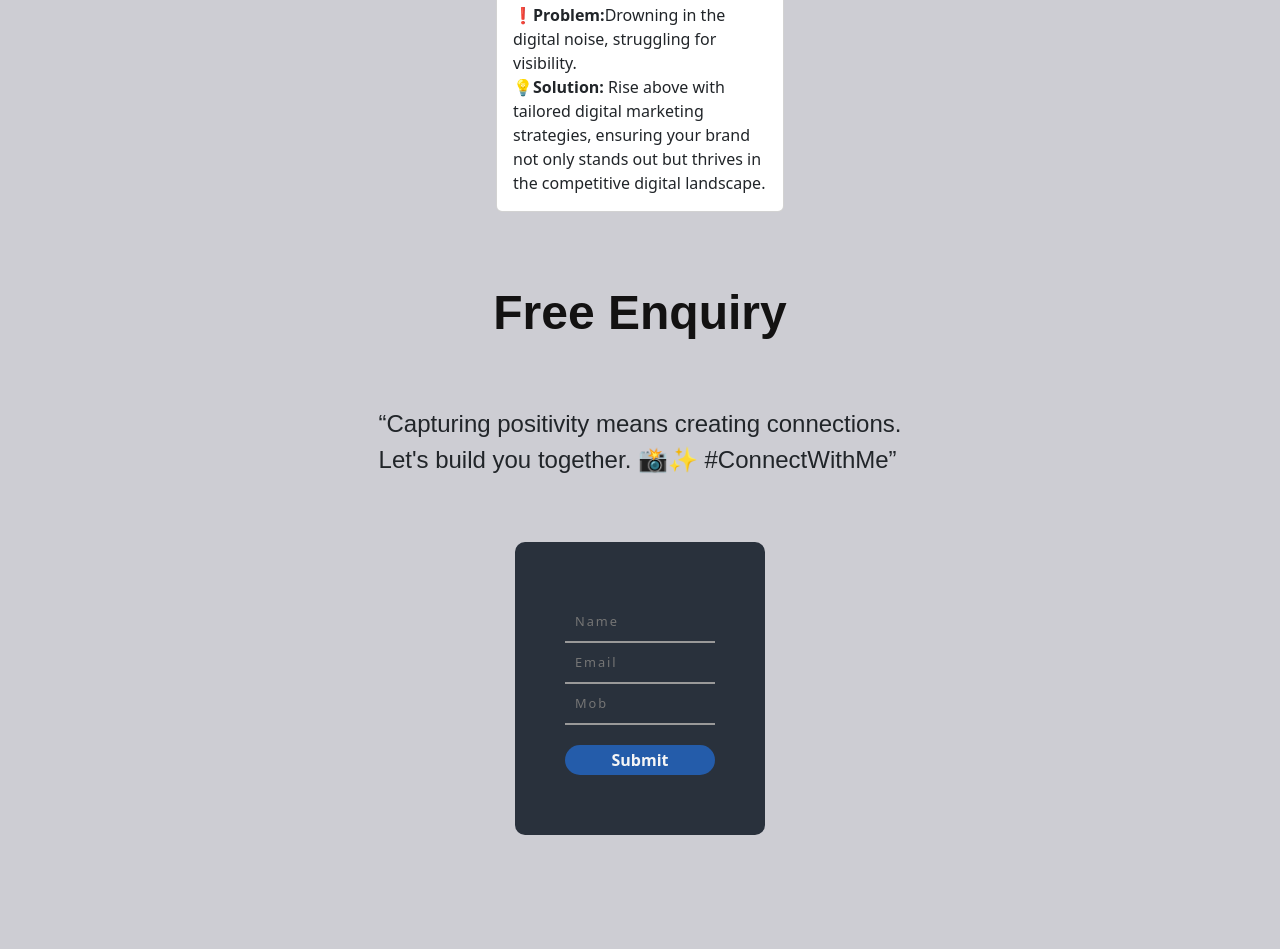
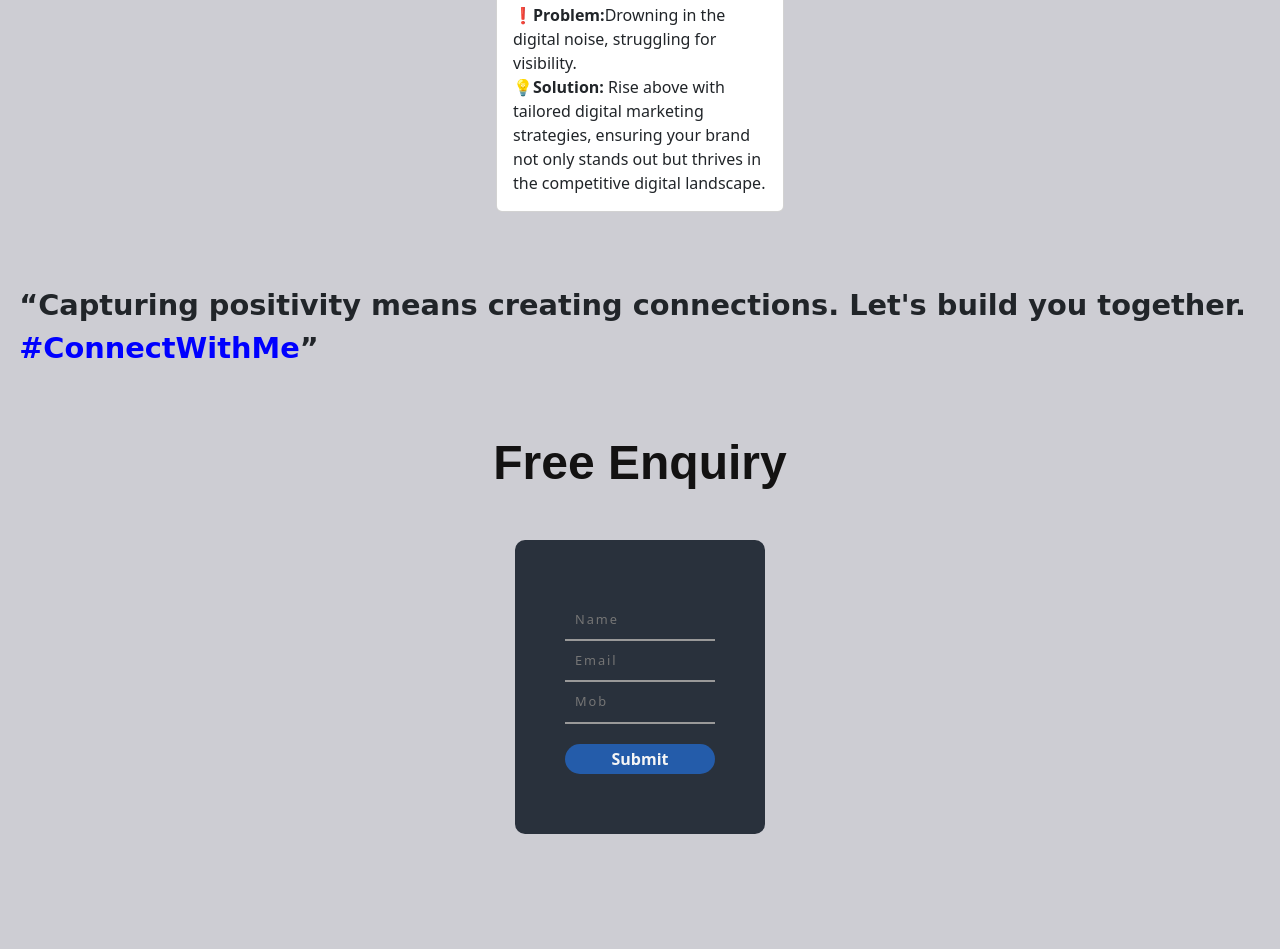
Before and after one commit to milanjose793/portfolio, a plain HTML site: page index.html in a window 1280 px wide. Shown: the part 5420-6369 px from the top of the page. Before the commit the page ends 6255 px from the top, so only its background shows below. Drawn offline with nearby package versions, Linux system fonts and the light colour scheme.

Commit message:
Add files via upload

```diff
--- a/css/style.css
+++ b/css/style.css
@@ -378,9 +378,15 @@ font-weight: bold;
 
 /*-------contact--------*/
 
+.final-qoute{
+    font-size: 1.2rem;
+    font-weight: bold;
+}
+
 .contact{
 
     min-height: 70vh;
+    margin-bottom: 4rem;
 }
 
 .contact{
@@ -564,6 +570,13 @@ gap: 10px;
    height:80dvh;
 }
 
+.final-qoute{
+    font-size: 1.8rem;
+    font-weight: bolder;
+    padding-right: 0;
+}
+
+
 }
 
 
@@ -680,7 +693,7 @@ gap: 10px;
     width: 50%;
     height: 400px;
     border:2px solid black;
-
+    font-weight:bolder;
     border-radius: 2rem;
     margin-bottom: 1rem;
 }
@@ -689,7 +702,12 @@ gap: 10px;
 /*============================================contact==================================*/
 
 
-
+.final-qoute{
+    text-align: center;
+    font-size: 1.8rem;
+    font-family:cursive;
+    padding-right: 0;
+}
 
 
 
--- a/index.html
+++ b/index.html
@@ -274,9 +274,29 @@
 
 <!---------------------contact---------------------------------->
 
+<br>
+<br>
+
+
+<div style="padding-left: 1.2rem;">
+
+  <p>
+    <q class="final-qoute">Capturing positivity means creating connections.  Let's build you together. <b style="color: blue;">#ConnectWithMe</b></q></p>
+
+
+
+
+</div>
+
+
+
+
+
+
+
 <div class="content contact" id="contact">
     <h2 class="heading">Free Enquiry</h2>
-    <q style="align-self: center; margin-bottom: 3rem; font-family: sans-serif; font-size: 1.5rem; padding: 1rem;">Capturing positivity means creating connections. </br> Let's build you together. 📸✨ #ConnectWithMe</q>
+
     <div class="contact-box">
 
 
```
